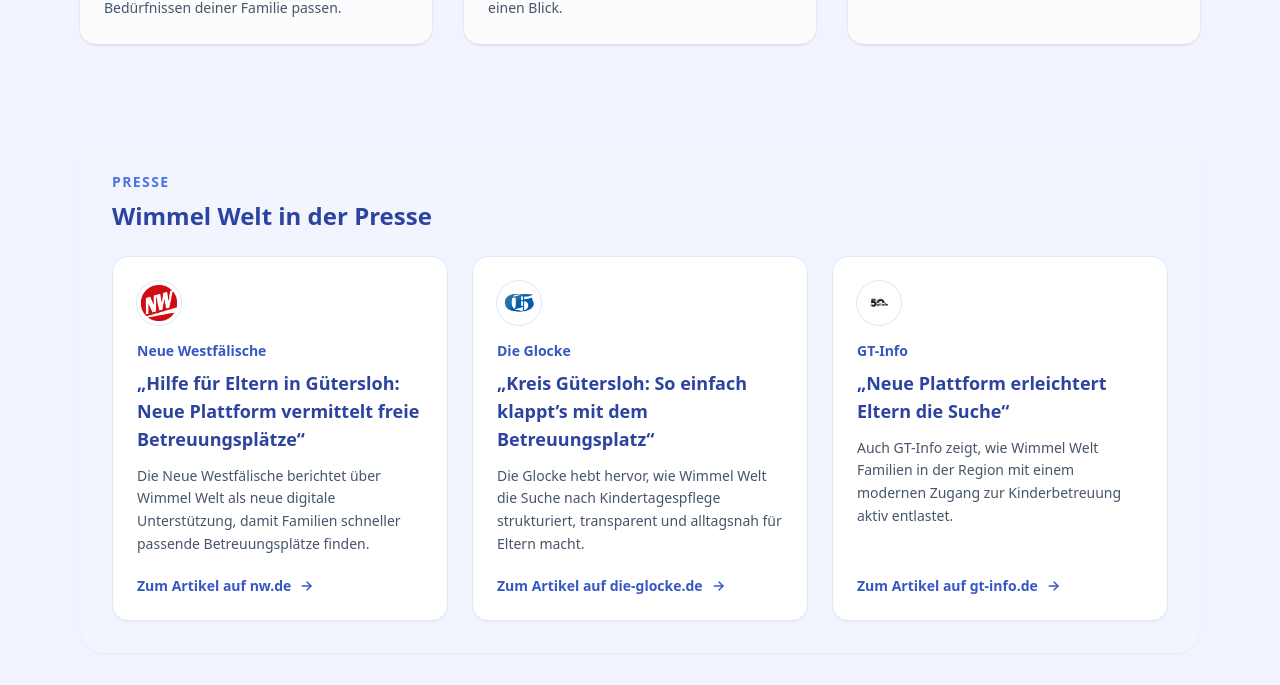
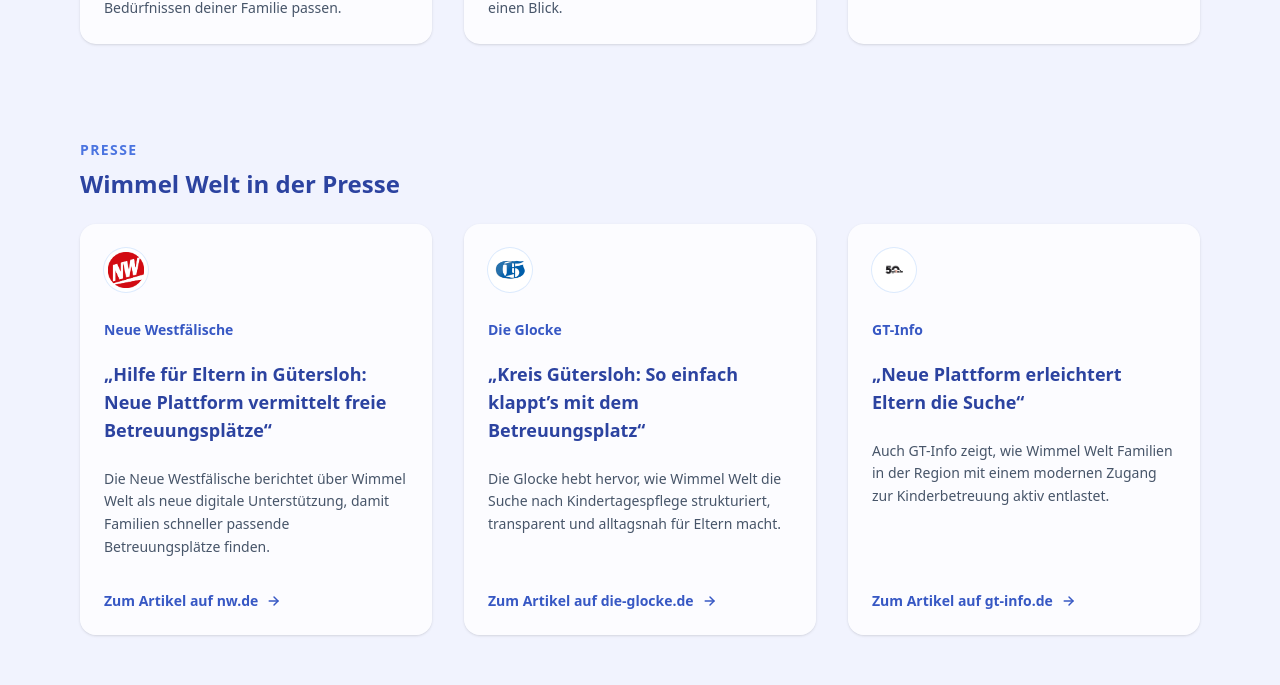
Before and after one commit to denn18/KleineWelt, a React (Vite) app in the folder frontend/: page / in a window 1280 px wide. Shown: the part 975-1660 px from the top of the page. Built offline with nearby package versions, Linux system fonts and the light colour scheme; no server answers.

Commit message:
Align press cards with feature card layout

```diff
--- a/frontend/src/pages/HomePage/HomePage.jsx
+++ b/frontend/src/pages/HomePage/HomePage.jsx
@@ -199,17 +199,17 @@ function HomePage() {
       </section>
            <LogoCarousel />
 
-      <section className="rounded-3xl bg-brand-50/30 p-8 shadow-sm">
+      <section>
         <div className="mb-6 flex flex-col gap-2">
           <p className="text-sm font-semibold uppercase tracking-widest text-brand-500">Presse</p>
           <h2 className="text-2xl font-semibold text-brand-700">Wimmel Welt in der Presse</h2>
         </div>
 
-        <div className="grid gap-6 sm:grid-cols-3">
+        <div className="grid gap-8 sm:grid-cols-3">
           {pressArticles.map((article) => (
             <article
               key={article.url}
-              className="group flex flex-col rounded-2xl border border-brand-100 bg-white p-6 shadow-sm transition duration-300 hover:-translate-y-1 hover:shadow-lg"
+              className="group flex flex-col gap-3 rounded-2xl bg-white/80 p-6 shadow transition duration-300 md:hover:-translate-y-1 md:hover:shadow-lg"
             >
               <div className="mb-4 inline-flex h-11 w-11 items-center justify-center overflow-hidden rounded-full bg-white ring-1 ring-brand-100">
                 <img src={article.logo} alt={`${article.newspaper} Logo`} className="h-full w-full object-contain p-1" loading="lazy" />
```
